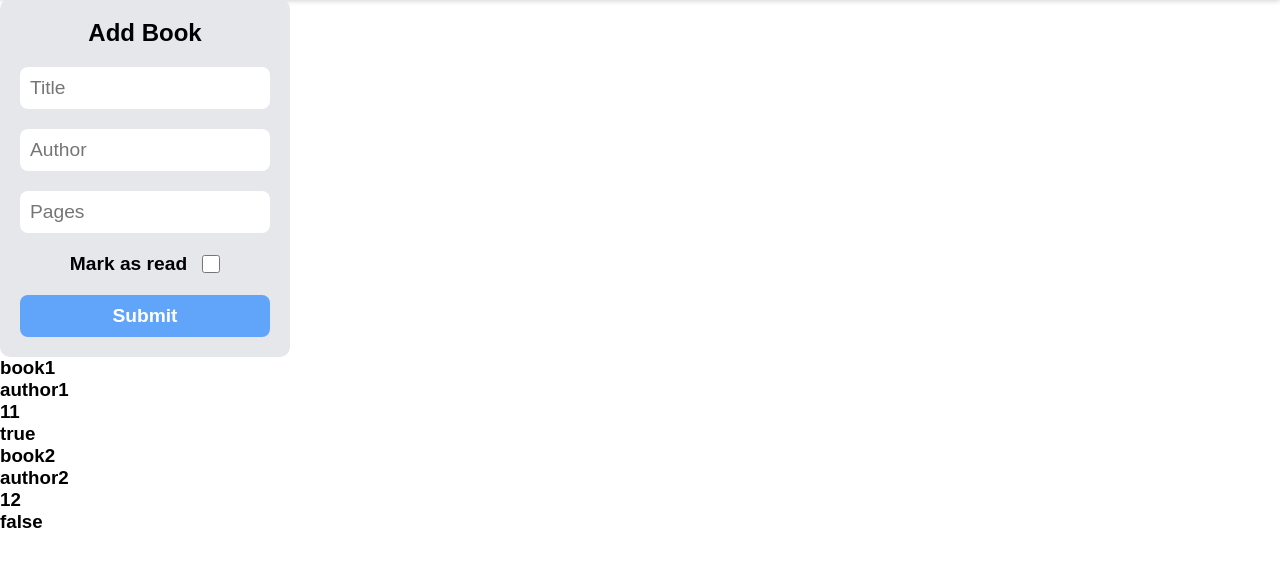
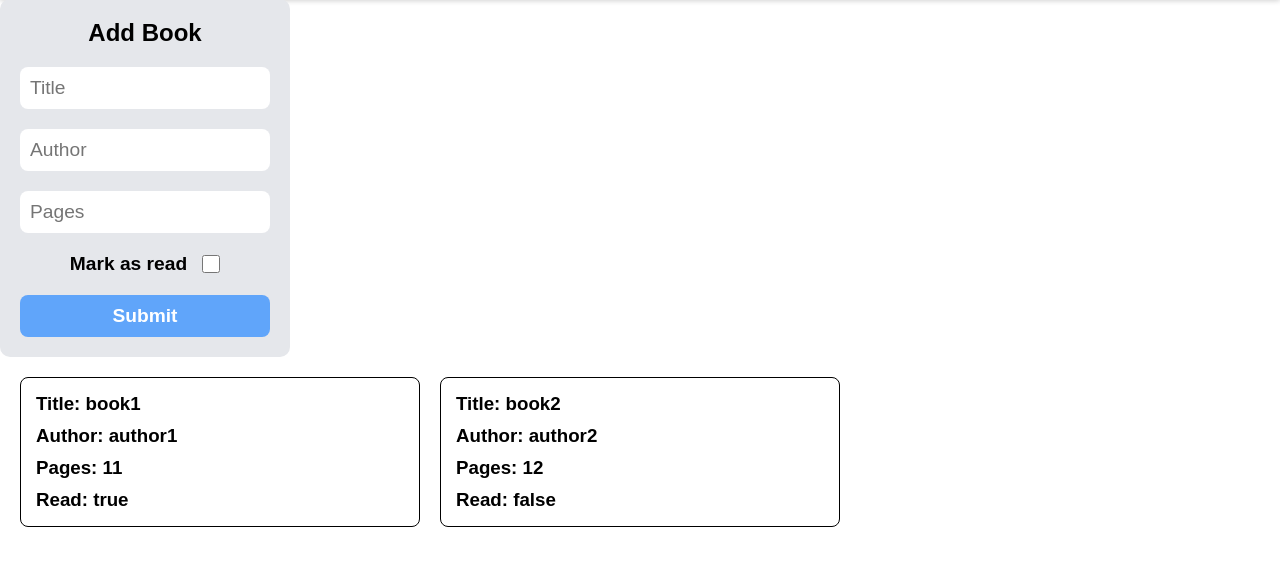
Before and after one commit to VMadhuranga/library, a plain HTML site: page index.html in a window 1280 px wide. Shown: the part 96-662 px from the top of the page. Drawn offline with Linux system fonts and the light colour scheme.

Commit message:
Create book container layout using grid

```diff
--- a/index.js
+++ b/index.js
@@ -22,19 +22,19 @@ function displayBook(library) {
     for (let book of library) {
         bookTitle = document.createElement("h3");
         bookTitle.setAttribute("class", "title");
-        bookTitle.textContent = book.title;
+        bookTitle.textContent = `Title: ${book.title}`;
 
         bookAuthor = document.createElement("h3");
         bookAuthor.setAttribute("class", "author");
-        bookAuthor.textContent = book.author;
+        bookAuthor.textContent = `Author: ${book.author}`;
 
         bookPages = document.createElement("h3");
         bookPages.setAttribute("class", "pages");
-        bookPages.textContent = book.pages;
+        bookPages.textContent = `Pages: ${book.pages}`;
 
         bookRead = document.createElement("h3");
         bookRead.setAttribute("class", "read");
-        bookRead.textContent = book.read;
+        bookRead.textContent = `Read: ${book.read}`;
 
         bookCard = document.createElement("div");
         bookCard.setAttribute("class", "book-card");
--- a/styles.css
+++ b/styles.css
@@ -94,3 +94,21 @@ header .button-new-book {
     border: none;
     border-radius: 8px;
 }
+
+.book-container {
+    padding: 20px;
+    display: grid;
+    gap: 20px;
+    grid-template-columns: repeat(auto-fill, minmax(300px, 3fr));
+    grid-auto-rows: 1fr;
+}
+
+.book-container .book-card {
+    padding: 15px;
+    border-radius: 8px;
+    border: 1px solid black;
+}
+
+.book-container .book-card > :nth-child(1n):not(:last-child) {
+    margin-bottom: 10px;
+}
```
